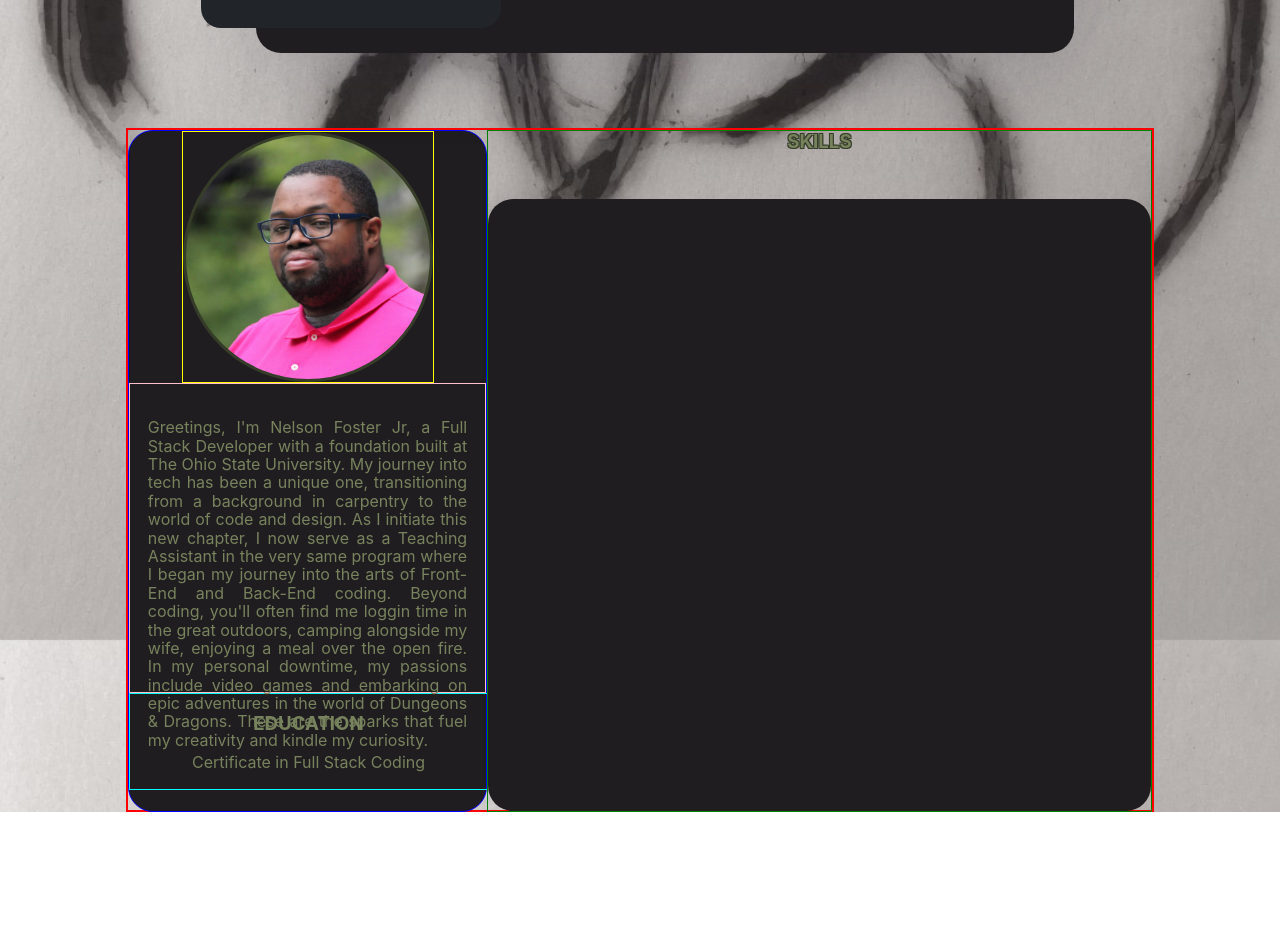
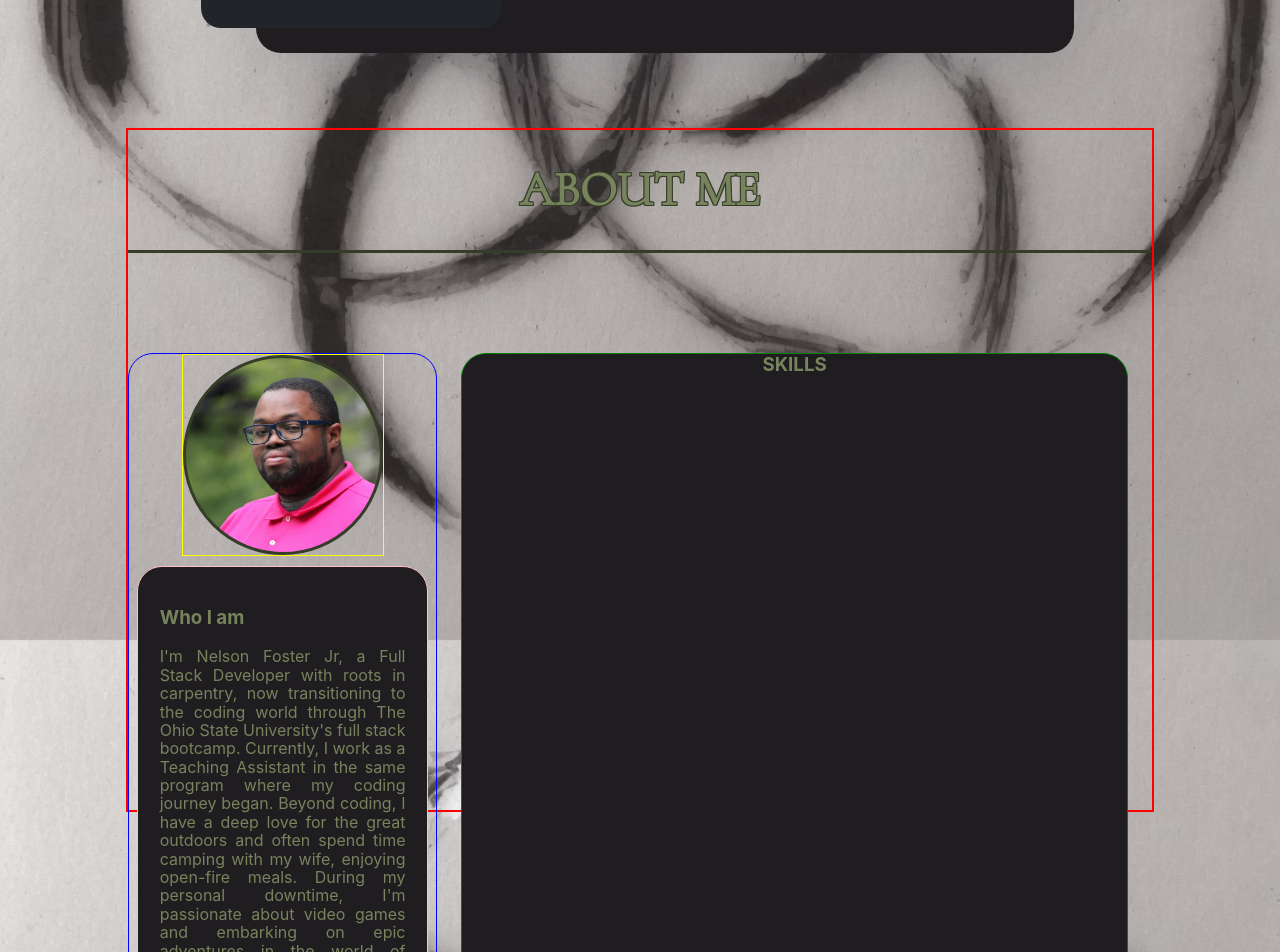
Before and after one commit to MoxUFO/Port_Solidus, a React (Create React App) app: page / in a window 1280 px wide. Shown: the part 1920-2872 px from the top of the page. Before the commit the page ends 2732 px from the top, so only its background shows below. Built offline with nearby package versions, Linux system fonts and the light colour scheme.

Commit message:
adjust about me layout

```diff
--- a/src/assest/css/AboutMe.css
+++ b/src/assest/css/AboutMe.css
@@ -4,41 +4,63 @@
   width: 80%;
   height: 85vh;
   display: flex;
+  flex-direction: column;
+  margin-bottom: 500px;
+}
+
+.about-title{
+  width: 100%;
+  text-align: center;
+  font-family: 'Cormorant Infant', serif;
+    font-size: 150%;
+    margin-bottom: 100px;
+    color: #77835D;
+    text-shadow: -1px -1px 0 #353D29, 1px -1px 0 #353D29, -1px 1px 0 #353D29, 1px 1px 0 #353D29;
+    border-bottom: 3px #353D29 solid;
+}
+.bio-content{
+  display: flex;
   flex-direction: row;
+  height: 100%;
 }
 .bio {
-  background-color: #201d20;
+  /* background-color: #201d20; */
   border-radius: 25px;
   height: 100%;
-  width: 35%;
+  width: 30%;
   border: 1px blue solid;
 }
 .skills {
+  margin: 0 auto;
   height: 100%;
   width: 65%;
+  border-radius: 25px;
+  background-color: #201d20;
   border: 1px green solid;
+}
+.skills-icons {
+
 }
 .skills-header {
     margin: 0;
     height: 10%;
   text-align: center;
   color: #77835d;
-  text-shadow: -1px -1px 0 #353d29, 1px -1px 0 #353d29, -1px 1px 0 #353d29,
-    1px 1px 0 #353d29;
+
 }
 .skills-header h3 {
  margin: 0;
 }
 .skills-icons {
-  background-color: #201d20;
+
   border-radius: 25px;
-  height: 90%;
+  height: 100%;
   width: 100%;
 }
 .bio-img-holder {
   margin: 0 auto;
-  width: 250px;
-  height: 250px;
+  width: 200px;
+  height: 200px;
   border: 1px yellow solid;
 }
 .bio-img {
@@ -53,15 +75,20 @@
   background-position: center;
 }
 .bio-text {
+
   /* box-sizing: border-box; */
+  margin: 10px auto;
+  background-color: #201d20;
+  border-radius: 25px;
   max-width: fit-content;
   text-align: justify;
-  padding: 5%;
+  padding: 7%;
   color: #77835d;
-  width: 100%;
-  height: 40%;
+  width: 80%;
+  /* height: 75%; */
   border: 1px pink solid;
 }
+
 .bio-edu {
   text-align: center;
   color: #77835d;
--- a/src/assest/css/PortfolioContainer.css
+++ b/src/assest/css/PortfolioContainer.css
@@ -4,7 +4,7 @@
     background-attachment: fixed;
     background-size: cover;
     width: 100vw;
-    /* height: 6000px; */
+    height: 6000px;
     background-image: url('../images/artbreeder-pattern.jpg'); /* Set your background image */
 
 }
--- a/src/componenets/AboutMe.js
+++ b/src/componenets/AboutMe.js
@@ -1,32 +1,32 @@
 import React from "react";
 import "../assest/css/AboutMe.css";
+import node from '../assest/images/node.svg'
 
 export default function AboutMe() {
   return (
-    <div className="about-me-containter">
+    <div id="About-Me" className="about-me-containter">
+      <div className="about-title">
+        <h1>ABOUT ME</h1>
+      </div>
+      <div className="bio-content">
         <div className="bio">
           <div className="bio-img-holder">
             <div className="bio-img"></div>
           </div>
-        <div className="bio-text">
-          <p>
-            Greetings, I'm Nelson Foster Jr, a Full Stack Developer with a
-            foundation built at The Ohio State University. My journey into tech
-            has been a unique one, transitioning from a background in carpentry
-            to the world of code and design. As I initiate this new chapter, I
-            now serve as a Teaching Assistant in the very same program where I
-            began my journey into the arts of Front-End and Back-End coding.
-            Beyond coding, you'll often find me loggin time in the great
-            outdoors, camping alongside my wife, enjoying a meal over the open
-            fire. In my personal downtime, my passions include video games and
-            embarking on epic adventures in the world of Dungeons & Dragons.
-            These are the sparks that fuel my creativity and kindle my
-            curiosity.
+          <div className="bio-text " >
+            <h3>Who I am</h3>
+            <p >
+              I'm Nelson Foster Jr, a Full Stack Developer with roots in
+              carpentry, now transitioning to the coding world through The Ohio
+              State University's full stack bootcamp. Currently, I work as a
+              Teaching Assistant in the same program where my coding journey
+              began. Beyond coding, I have a deep love for the great outdoors
+              and often spend time camping with my wife, enjoying open-fire
+              meals. During my personal downtime, I'm passionate about video
+              games and embarking on epic adventures in the world of Dungeons &
+              Dragons. For further information about my projects or to get to
+              know me better, please do not hesitate to reach out.
             </p>
-        </div>
-        <div className="bio-edu">
-          <h3>EDUCATION</h3>
-          <p>Certificate in Full Stack Coding</p>
           </div>
         </div>
         <div className="skills">
@@ -34,10 +34,12 @@ export default function AboutMe() {
               <h3>SKILLS</h3>
             </div>
           <div className="skills-icons">
+            <div>
+            </div>
 
           </div>
         </div>
       </div>
-
+    </div>
   );
 }
```
Also changed, not shown: src/assest/images/node.svg (added). Lines whose indentation alone changed are shown as unchanged.
